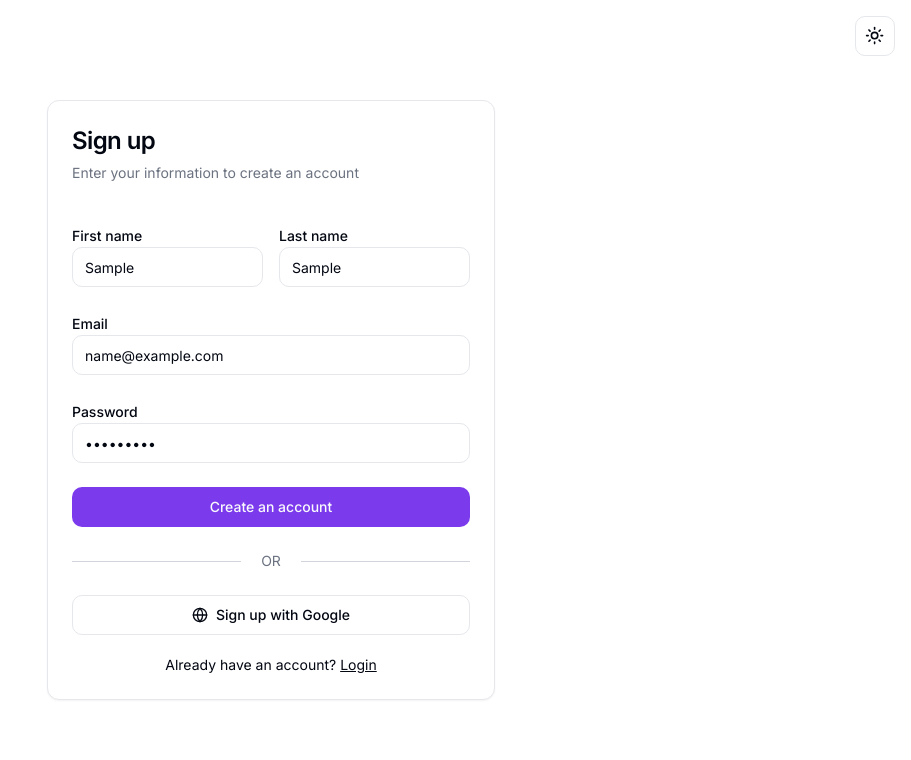
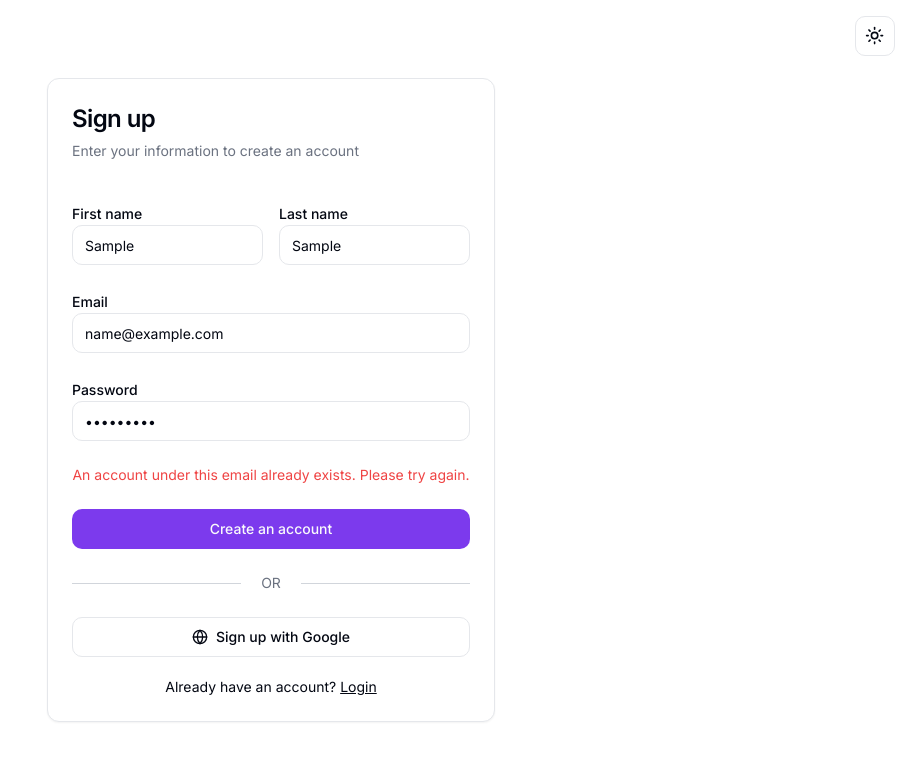
Before and after one commit to khushbuoswal/SIS, a Next.js app: page /register in a window 1280 px wide. Both pictures are taken after typing "Sample", "Sample", "name@example.com", "Sample123" into the empty fields and a click on the button "Create an account". Shown: the top 760 px of the page, without its empty margins (369-1280 px from the left). Built offline with nearby package versions, Linux system fonts and the light colour scheme; no server answers; the database is empty.

Commit message:
add error message for duplicate user email

```diff
--- a/src/app/register/page.tsx
+++ b/src/app/register/page.tsx
@@ -22,6 +22,7 @@ import { ButtonLoading } from "@/components/ui/button-loading";
 export default function Register() {
   const router = useRouter();
   const [loading, setLoading] = useState(false);
+  const [errorMessage, setErrorMessage] = useState("");
 
   const [user, setUser] = useState({
     firstName: '',
@@ -38,6 +39,7 @@ export default function Register() {
       router.push("/");
     } catch (error: any) {
       console.log('Failed to create an account. Please try again.', error.message);
+      setErrorMessage("An account under this email already exists. Please try again.");
       setLoading(false);
     }
   }
@@ -99,6 +101,12 @@ export default function Register() {
                 onChange={(e) => setUser({ ...user, password: e.target.value })}
                 required />
             </div>
+            {/* Error message display */}
+            {errorMessage && (
+              <div className="text-red-500 text-sm text-center">
+                {errorMessage}
+              </div>
+            )}
             <Button type="submit" onClick={handleRegister} disabled={loading}>
               {loading ? <ButtonLoading /> : "Create an account"}
             </Button>
```
